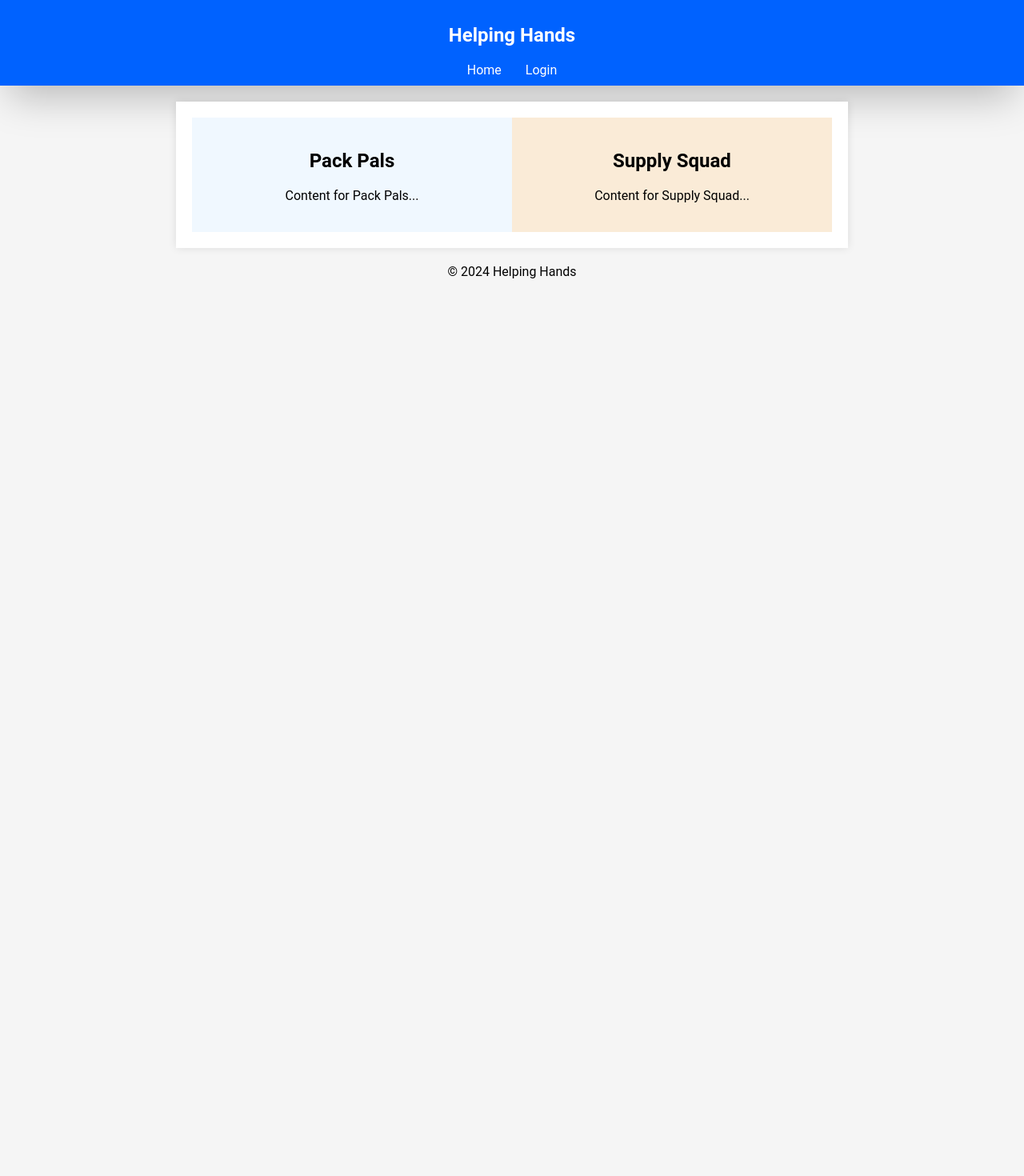
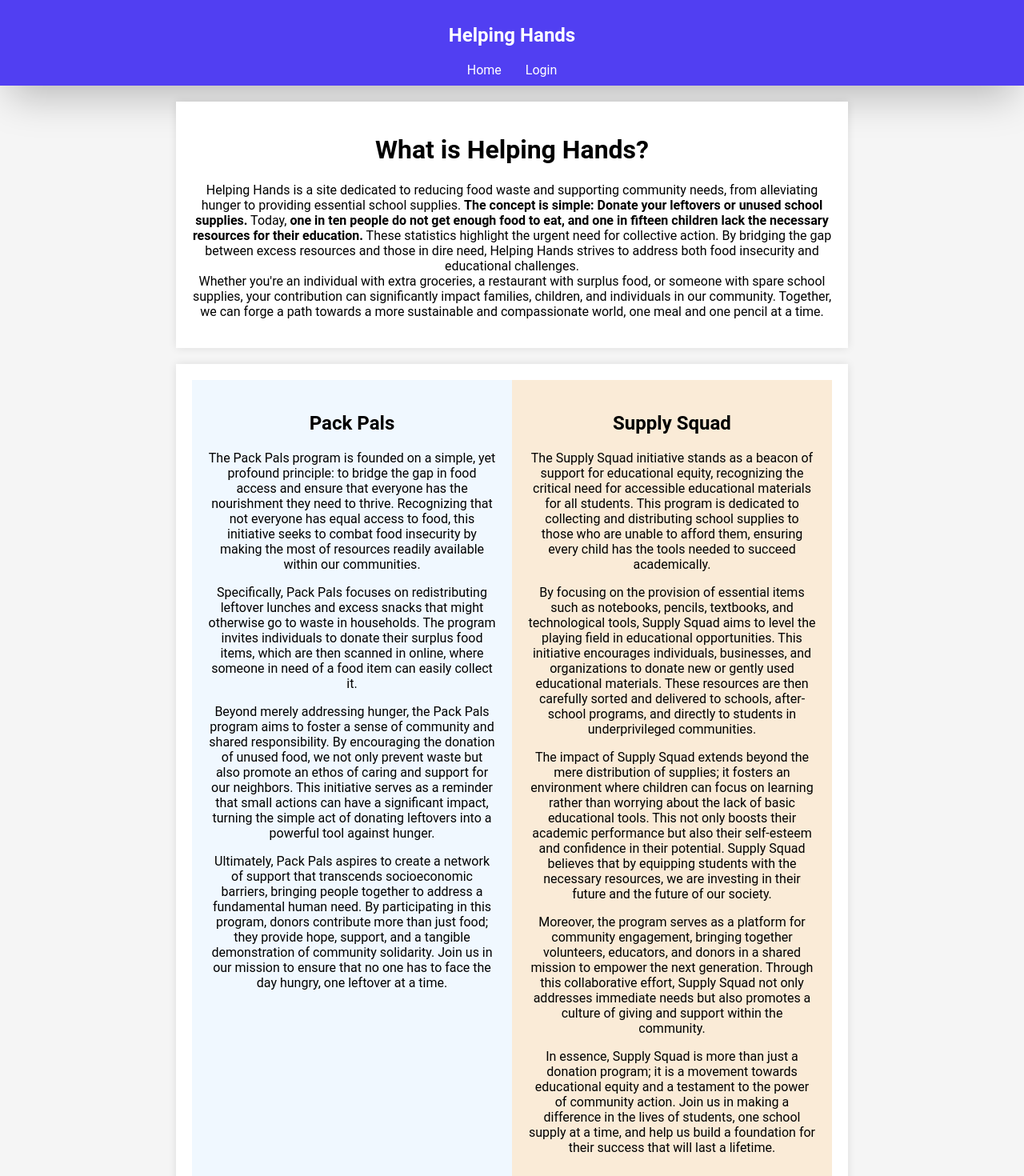
Before and after one commit to bocchial1/GrizzHacks, an Angular app in the folder Helping-Hands/: page / in a window 1280 px wide. Shown: the top 1470 px of the page at 80% size. Before the commit the page ends 800 px from the top, so only its background shows below. Built offline with nearby package versions, Linux system fonts and the light colour scheme.

Commit message:
Updated Home Page

```diff
--- a/Helping-Hands/src/app/app.component.css
+++ b/Helping-Hands/src/app/app.component.css
@@ -1,11 +1,11 @@
 body {
-    font-family: 'Arial', sans-serif;
+  font-family: "Arial", sans-serif;
   margin: 0;
   padding: 0;
 }
 
 nav {
-    background-color: #0062ff;
+  background-color: #513ff2;
   padding: 10px;
   display: flex;
   align-items: center;
@@ -14,10 +14,7 @@ nav {
   flex-direction: column;
 
   box-shadow: rgba(0, 0, 0, 0.25) 0px 25px 50px -12px;
-
-
 }
-
 
 nav a {
   color: white;
--- a/Helping-Hands/src/app/home/home.component.css
+++ b/Helping-Hands/src/app/home/home.component.css
@@ -28,3 +28,6 @@
 .supply-squad {
   background-color: #faebd7; /* Light antique white background for distinction */
 }
+.intro {
+  display: flex;
+}
--- a/Helping-Hands/src/app/home/home.component.html
+++ b/Helping-Hands/src/app/home/home.component.html
@@ -1,10 +1,104 @@
+<div class="container">
+  <div class="Intro">
+    <h1>What is Helping Hands?</h1>
+    <p>
+      Helping Hands is a site dedicated to reducing food waste and supporting
+      community needs, from alleviating hunger to providing essential school
+      supplies.
+      <strong
+        >The concept is simple: Donate your leftovers or unused school
+        supplies.</strong
+      >
+      Today,
+      <strong
+        >one in ten people do not get enough food to eat, and one in fifteen
+        children lack the necessary resources for their education.</strong
+      >
+      These statistics highlight the urgent need for collective action. By
+      bridging the gap between excess resources and those in dire need, Helping
+      Hands strives to address both food insecurity and educational challenges.
+      <br />Whether you're an individual with extra groceries, a restaurant with
+      surplus food, or someone with spare school supplies, your contribution can
+      significantly impact families, children, and individuals in our community.
+      Together, we can forge a path towards a more sustainable and compassionate
+      world, one meal and one pencil at a time.
+    </p>
+  </div>
+</div>
 <div class="container">
   <div class="panel pack-pals">
     <h2>Pack Pals</h2>
-    <p>Content for Pack Pals...</p>
+    <p>
+      The Pack Pals program is founded on a simple, yet profound principle: to
+      bridge the gap in food access and ensure that everyone has the nourishment
+      they need to thrive. Recognizing that not everyone has equal access to
+      food, this initiative seeks to combat food insecurity by making the most
+      of resources readily available within our communities.
+    </p>
+    <p>
+      Specifically, Pack Pals focuses on redistributing leftover lunches and
+      excess snacks that might otherwise go to waste in households. The program
+      invites individuals to donate their surplus food items, which are then
+      scanned in online, where someone in need of a food item can easily collect
+      it.
+    </p>
+    <p>
+      Beyond merely addressing hunger, the Pack Pals program aims to foster a
+      sense of community and shared responsibility. By encouraging the donation
+      of unused food, we not only prevent waste but also promote an ethos of
+      caring and support for our neighbors. This initiative serves as a reminder
+      that small actions can have a significant impact, turning the simple act
+      of donating leftovers into a powerful tool against hunger.
+    </p>
+    <p>
+      Ultimately, Pack Pals aspires to create a network of support that
+      transcends socioeconomic barriers, bringing people together to address a
+      fundamental human need. By participating in this program, donors
+      contribute more than just food; they provide hope, support, and a tangible
+      demonstration of community solidarity. Join us in our mission to ensure
+      that no one has to face the day hungry, one leftover at a time.
+    </p>
   </div>
   <div class="panel supply-squad">
     <h2>Supply Squad</h2>
-    <p>Content for Supply Squad...</p>
+    <p>
+      The Supply Squad initiative stands as a beacon of support for educational
+      equity, recognizing the critical need for accessible educational materials
+      for all students. This program is dedicated to collecting and distributing
+      school supplies to those who are unable to afford them, ensuring every
+      child has the tools needed to succeed academically.
+    </p>
+    <p>
+      By focusing on the provision of essential items such as notebooks,
+      pencils, textbooks, and technological tools, Supply Squad aims to level
+      the playing field in educational opportunities. This initiative encourages
+      individuals, businesses, and organizations to donate new or gently used
+      educational materials. These resources are then carefully sorted and
+      delivered to schools, after-school programs, and directly to students in
+      underprivileged communities.
+    </p>
+    <p>
+      The impact of Supply Squad extends beyond the mere distribution of
+      supplies; it fosters an environment where children can focus on learning
+      rather than worrying about the lack of basic educational tools. This not
+      only boosts their academic performance but also their self-esteem and
+      confidence in their potential. Supply Squad believes that by equipping
+      students with the necessary resources, we are investing in their future
+      and the future of our society.
+    </p>
+    <p>
+      Moreover, the program serves as a platform for community engagement,
+      bringing together volunteers, educators, and donors in a shared mission to
+      empower the next generation. Through this collaborative effort, Supply
+      Squad not only addresses immediate needs but also promotes a culture of
+      giving and support within the community.
+    </p>
+    <p>
+      In essence, Supply Squad is more than just a donation program; it is a
+      movement towards educational equity and a testament to the power of
+      community action. Join us in making a difference in the lives of students,
+      one school supply at a time, and help us build a foundation for their
+      success that will last a lifetime.
+    </p>
   </div>
 </div>
```
Lines whose indentation alone changed are shown as unchanged.
